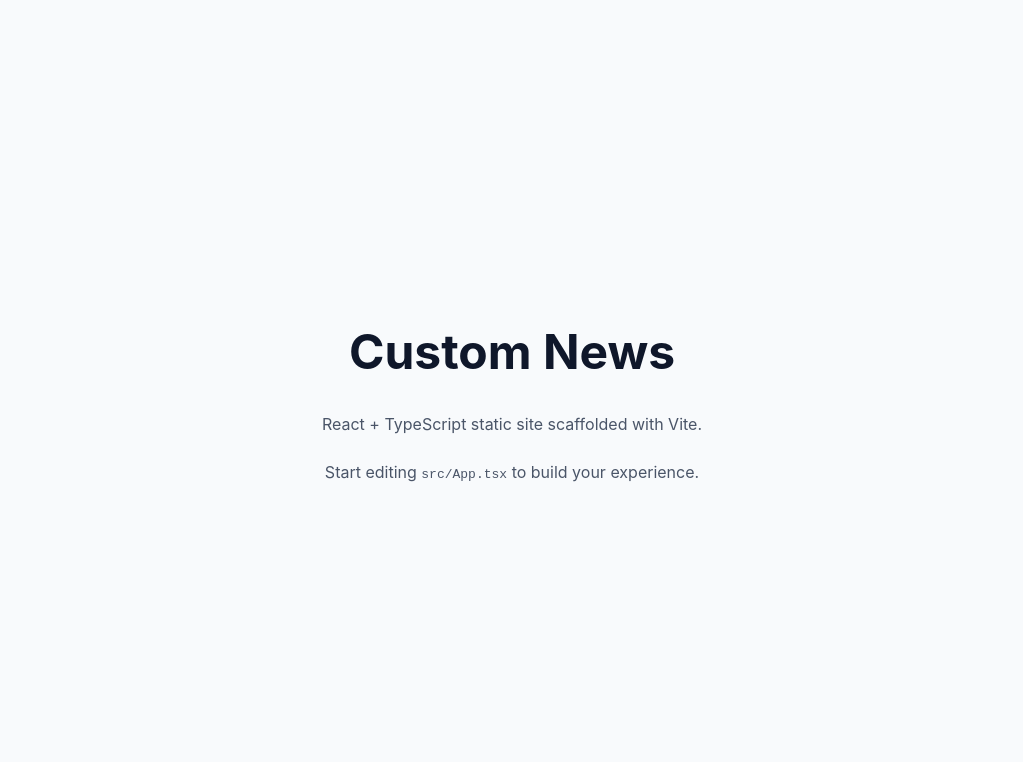
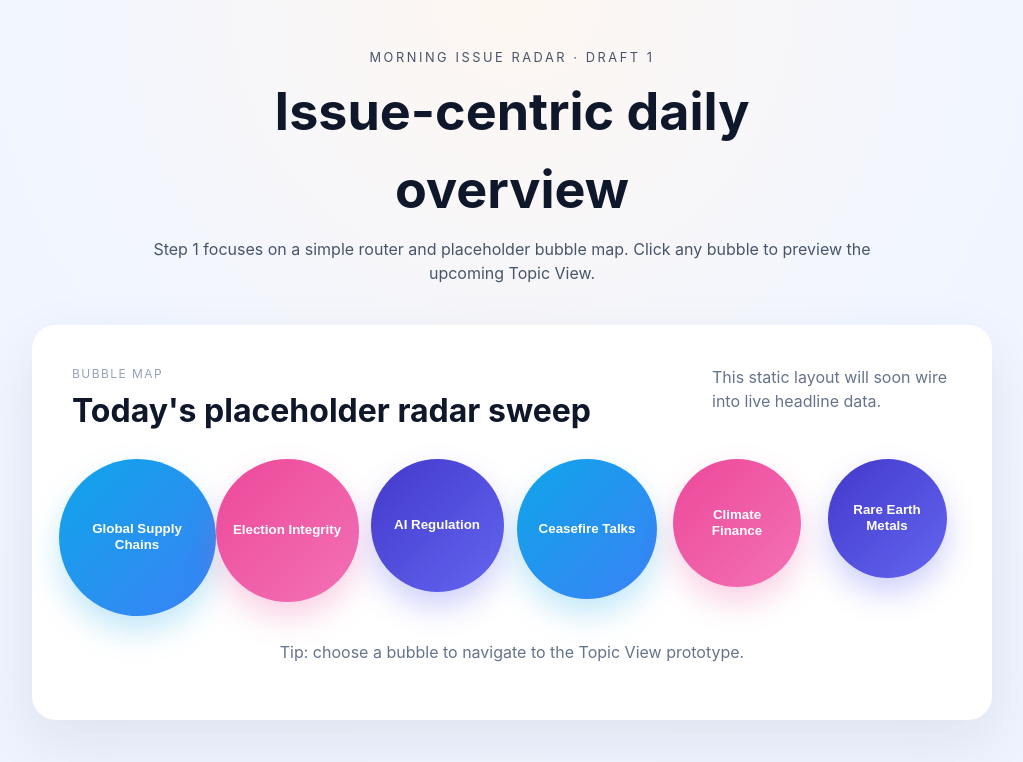
Before and after one commit to mlmyerson/custom-news, a React (Vite) app: page / in a window 1280 px wide. Shown: the top 762 px of the page, without its empty margins (128-1151 px from the left). Built offline with nearby package versions, Linux system fonts and the light colour scheme.

Commit message:
feat: add step 1 spa skeleton and router

```diff
--- a/src/App.css
+++ b/src/App.css
@@ -1,21 +1,166 @@
-.app {
-  margin: 0 auto;
+.app-shell {
   min-height: 100vh;
-  max-width: 48rem;
-  padding: 4rem 1.5rem;
+  padding: clamp(1.5rem, 4vw, 3rem);
   display: flex;
   flex-direction: column;
+  gap: clamp(1.5rem, 4vw, 2.5rem);
+  background: radial-gradient(circle at top, #fef7f1, #f2f6ff 45%, #eef2ff);
+}
+
+.app-header {
+  text-align: center;
+  max-width: 720px;
+  margin: 0 auto;
+}
+
+.eyebrow {
+  text-transform: uppercase;
+  letter-spacing: 0.2em;
+  font-size: 0.8rem;
+  color: #475569;
+  margin: 0 0 0.35rem;
+}
+
+.headline {
+  font-size: clamp(2rem, 5vw, 3.25rem);
+  margin: 0 0 0.5rem;
+  color: #0f172a;
+}
+
+.subhead {
+  margin: 0;
+  color: #475569;
+}
+
+.view-container {
+  width: min(100%, 960px);
+  margin: 0 auto;
+}
+
+.panel {
+  background: #ffffff;
+  border-radius: 1.5rem;
+  padding: clamp(1.5rem, 4vw, 2.5rem);
+  box-shadow: 0 20px 60px rgba(15, 23, 42, 0.08);
+}
+
+.panel-header {
+  display: flex;
+  flex-wrap: wrap;
+  justify-content: space-between;
+  gap: 1rem;
+  margin-bottom: 1.5rem;
+}
+
+.panel-header h2 {
+  margin: 0.25rem 0 0;
+  font-size: clamp(1.4rem, 4vw, 2rem);
+  color: #0f172a;
+}
+
+.panel-note {
+  margin: 0;
+  color: #64748b;
+  max-width: 240px;
+}
+
+.panel-kicker {
+  margin: 0;
+  text-transform: uppercase;
+  letter-spacing: 0.12em;
+  font-size: 0.75rem;
+  color: #94a3b8;
+}
+
+.bubble-grid {
+  display: grid;
+  grid-template-columns: repeat(auto-fit, minmax(120px, 1fr));
+  gap: 1.25rem;
+  justify-items: center;
+}
+
+.bubble-button {
+  border: none;
+  border-radius: 999px;
+  background: linear-gradient(135deg, #4338ca, #6366f1);
+  color: #ffffff;
+  font-weight: 600;
+  padding: 1rem;
+  cursor: pointer;
+  display: flex;
+  align-items: center;
   justify-content: center;
-  gap: 1.5rem;
+  text-align: center;
+  box-shadow: 0 15px 30px rgba(99, 102, 241, 0.3);
+  transition: transform 150ms ease, box-shadow 150ms ease;
+}
+
+.bubble-button:nth-child(3n + 1) {
+  background: linear-gradient(135deg, #0ea5e9, #3b82f6);
+  box-shadow: 0 15px 30px rgba(14, 165, 233, 0.25);
+}
+
+.bubble-button:nth-child(3n + 2) {
+  background: linear-gradient(135deg, #ec4899, #f472b6);
+  box-shadow: 0 15px 30px rgba(236, 72, 153, 0.25);
+}
+
+.bubble-button:hover,
+.bubble-button:focus-visible {
+  transform: translateY(-4px) scale(1.02);
+  box-shadow: 0 25px 40px rgba(15, 23, 42, 0.2);
+}
+
+.bubble-label {
+  line-height: 1.2;
+}
+
+.helper-text {
+  margin-top: 1.5rem;
+  color: #64748b;
   text-align: center;
 }
 
-.app h1 {
-  font-size: clamp(2rem, 5vw, 3rem);
-  margin: 0;
+.topic-panel {
+  display: flex;
+  flex-direction: column;
+  gap: 1rem;
 }
 
-.app p {
-  margin: 0;
-  color: #4a5568;
+.ghost-button {
+  align-self: flex-start;
+  background: transparent;
+  border: 1px solid rgba(15, 23, 42, 0.15);
+  border-radius: 999px;
+  padding: 0.6rem 1.2rem;
+  font-weight: 600;
+  color: #0f172a;
+  cursor: pointer;
+  transition: border-color 150ms ease, color 150ms ease;
 }
+
+.ghost-button:hover,
+.ghost-button:focus-visible {
+  border-color: #4338ca;
+  color: #4338ca;
+}
+
+.topic-placeholder {
+  border: 1px dashed #cbd5f5;
+  border-radius: 1rem;
+  padding: 2rem;
+  text-align: center;
+  color: #94a3b8;
+  font-weight: 600;
+}
+
+@media (max-width: 640px) {
+  .panel-header {
+    flex-direction: column;
+  }
+
+  .bubble-button {
+    width: 110px !important;
+    height: 110px !important;
+  }
+}
--- a/src/App.tsx
+++ b/src/App.tsx
@@ -1,13 +1,146 @@
+import { useEffect, useMemo, useState } from 'react';
 import './App.css';
 
+type Route = { view: 'radar' } | { view: 'topic'; topic: string };
+
+type Phrase = {
+  phrase: string;
+  summary: string;
+  weight: number;
+};
+
+const PLACEHOLDER_PHRASES: Phrase[] = [
+  { phrase: 'Global Supply Chains', summary: 'Manufacturing corridors & shipping costs', weight: 42 },
+  { phrase: 'Election Integrity', summary: 'Voter access, audits, and reforms', weight: 33 },
+  { phrase: 'AI Regulation', summary: 'Governance for foundation models', weight: 27 },
+  { phrase: 'Ceasefire Talks', summary: 'Diplomatic efforts across regions', weight: 31 },
+  { phrase: 'Climate Finance', summary: 'Funding the energy transition', weight: 24 },
+  { phrase: 'Rare Earth Metals', summary: 'Mining headlines in the Indo-Pacific', weight: 18 },
+];
+
+const parseRoute = (hash: string): Route => {
+  const cleaned = hash.replace(/^#/, '');
+  const segments = cleaned.split('/').filter(Boolean);
+
+  if (segments[0] === 'topic' && segments[1]) {
+    return { view: 'topic', topic: decodeURIComponent(segments.slice(1).join('/')) };
+  }
+
+  return { view: 'radar' };
+};
+
+const bubbleSize = (weight: number) => {
+  const min = 90;
+  const max = 170;
+  const clamped = Math.max(0, Math.min(weight, 50));
+  const ratio = clamped / 50;
+  return Math.round(min + (max - min) * ratio);
+};
+
 function App() {
+  const [route, setRoute] = useState<Route>(() => parseRoute(window.location.hash));
+
+  useEffect(() => {
+    const handleHashChange = () => {
+      setRoute(parseRoute(window.location.hash));
+    };
+
+    window.addEventListener('hashchange', handleHashChange);
+    return () => window.removeEventListener('hashchange', handleHashChange);
+  }, []);
+
+  const preparedPhrases = useMemo(
+    () =>
+      PLACEHOLDER_PHRASES.map((item) => ({
+        ...item,
+        size: bubbleSize(item.weight),
+      })),
+    [],
+  );
+
+  const handleSelectTopic = (topic: string) => {
+    window.location.hash = `#/topic/${encodeURIComponent(topic)}`;
+    setRoute({ view: 'topic', topic });
+  };
+
+  const handleBackToRadar = () => {
+    window.location.hash = '';
+    setRoute({ view: 'radar' });
+  };
+
   return (
-    <main className="app">
-      <h1>Custom News</h1>
-      <p>React + TypeScript static site scaffolded with Vite.</p>
-      <p>Start editing <code>src/App.tsx</code> to build your experience.</p>
-    </main>
+    <div className="app-shell">
+      <header className="app-header">
+        <p className="eyebrow">Morning Issue Radar · Draft 1</p>
+        <h1 className="headline">Issue-centric daily overview</h1>
+        <p className="subhead">
+          Step 1 focuses on a simple router and placeholder bubble map. Click any bubble to preview the upcoming Topic
+          View.
+        </p>
+      </header>
+
+      <section className="view-container" aria-live="polite">
+        {route.view === 'radar' ? (
+          <BubbleMapView phrases={preparedPhrases} onSelectTopic={handleSelectTopic} />
+        ) : (
+          <TopicView topic={route.topic} onBack={handleBackToRadar} />
+        )}
+      </section>
+    </div>
   );
 }
 
+type BubbleMapViewProps = {
+  phrases: Array<Phrase & { size: number }>;
+  onSelectTopic: (topic: string) => void;
+};
+
+const BubbleMapView = ({ phrases, onSelectTopic }: BubbleMapViewProps) => (
+  <article className="panel">
+    <div className="panel-header">
+      <div>
+        <p className="panel-kicker">Bubble map</p>
+        <h2>Today&apos;s placeholder radar sweep</h2>
+      </div>
+      <p className="panel-note">This static layout will soon wire into live headline data.</p>
+    </div>
+
+    <div className="bubble-grid" role="list">
+      {phrases.map((item) => (
+        <button
+          key={item.phrase}
+          className="bubble-button"
+          style={{ width: item.size, height: item.size }}
+          onClick={() => onSelectTopic(item.phrase)}
+        >
+          <span className="bubble-label">{item.phrase}</span>
+        </button>
+      ))}
+    </div>
+    <p className="helper-text">Tip: choose a bubble to navigate to the Topic View prototype.</p>
+  </article>
+);
+
+type TopicViewProps = {
+  topic: string;
+  onBack: () => void;
+};
+
+const TopicView = ({ topic, onBack }: TopicViewProps) => (
+  <article className="panel topic-panel">
+    <button className="ghost-button" onClick={onBack}>
+      ← Back to bubble map
+    </button>
+    <p className="panel-kicker">Topic view prototype</p>
+    <h2>{topic}</h2>
+    <p>
+      This placeholder topic view confirms the internal router works. In later steps we&apos;ll hydrate this space with
+      cross-source article results, filters, and summaries.
+    </p>
+    <div className="topic-placeholder">
+      <p>Article list incoming…</p>
+    </div>
+  </article>
+);
+
 export default App;
```
